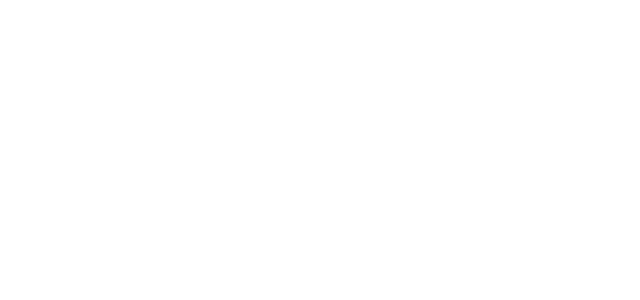
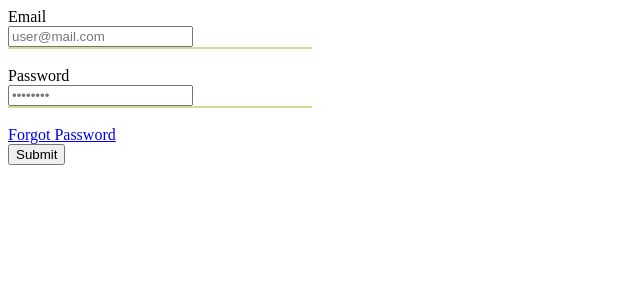
Before and after one commit to JuliaZavalnuk/SagasLife_WEB, a Next.js app: page / in a window 1280 px wide. Shown: the top 300 px of the page, without its empty margins (0-640 px from the left). Built offline with nearby package versions, Linux system fonts and the light colour scheme.

Commit message:
LoginStart
Just some staff i did before

```diff
--- /dev/null
+++ b/components/Login.jsx
@@ -0,0 +1,9 @@
+import Form from './LoginComponents/Form';
+
+const Login = () => (
+    <div>
+      <Form/>
+    </div>
+  );
+
+  export default Login;
--- /dev/null
+++ b/components/LoginComponents/Form.jsx
@@ -0,0 +1,48 @@
+import GreenLine from "./GreenLine";
+
+
+const Input = props => (
+<div>
+  <div className = {`${props.name}`}>
+      <label className= 'FormLabel'>{props.name}</label><br/>
+      <input
+      type = {`type${props.name}`}
+      className = 'FormInput'
+      placeholder = {`${props.placeholder}`}
+      name = {`${props.name}`}
+      noValidate
+      //onChange = {this.handleChange}
+      />
+
+  </div>
+  <GreenLine />
+</div>
+);
+
+
+
+const Ref = props => (
+  <div className = {`div${props.name}`}>
+    <a className = {`ref${props.name}`} href = '#'>{props.text}</a>
+  </div>
+);
+
+const Button = props => (
+  <div className = {`div${props.name}`}>
+    <button className = {`but${props.name}`} type = {`type${props.name}`}>{props.name}</button>
+  </div>
+);
+
+
+export default function Form() {
+
+
+    return (
+      <form>
+        <Input name = 'Email' placeholder = 'user@mail.com'/>
+        <Input name = 'Password' placeholder = '••••••••'/>
+        <Ref name = 'ForgotPassword' text = 'Forgot Password'/>
+        <Button name = 'Submit'/>
+      </form>
+    );
+  }
--- /dev/null
+++ b/components/LoginComponents/GreenLine.jsx
@@ -0,0 +1,9 @@
+export default function GreenLine() {
+  return (
+  <svg height="16" width="304">
+    <g fill="none">
+      <path stroke="#98BF1F" d="M0 1 l304 0" />
+    </g>
+  </svg>
+  );
+}
--- a/components/Nav.js
+++ /dev/null
@@ -1,56 +0,0 @@
-import React from 'react'
-import Link from 'next/link'
-
-const links = [
-  { href: 'https://zeit.co/now', label: 'ZEIT' },
-  { href: 'https://github.com/zeit/next.js', label: 'GitHub' },
-].map(link => {
-  link.key = `nav-link-${link.href}-${link.label}`
-  return link
-})
-
-const Nav = () => (
-  <nav>
-    <ul>
-      <li>
-        <Link href="/">
-          <a>Home</a>
-        </Link>
-      </li>
-      {links.map(({ key, href, label }) => (
-        <li key={key}>
-          <a href={href}>{label}</a>
-        </li>
-      ))}
-    </ul>
-
-    <style jsx>{`
-      :global(body) {
-        margin: 0;
-        font-family: -apple-system, BlinkMacSystemFont, Avenir Next, Avenir,
-          Helvetica, sans-serif;
-      }
-      nav {
-        text-align: center;
-      }
-      ul {
-        display: flex;
-        justify-content: space-between;
-      }
-      nav > ul {
-        padding: 4px 16px;
-      }
-      li {
-        display: flex;
-        padding: 6px 8px;
-      }
-      a {
-        color: #067df7;
-        text-decoration: none;
-        font-size: 13px;
-      }
-    `}</style>
-  </nav>
-)
-
-export default Nav
--- a/pages/index.js
+++ b/pages/index.js
@@ -1,6 +1,6 @@
 import React from 'react'
 import Head from 'next/head'
-import Nav from '../components/nav'
+import Login from '../components/Login'
 
 //import '../styles/notifications.css';
 
@@ -10,7 +10,7 @@
       <title>Home</title>
       <link rel="icon" href="/favicon.ico" />
     </Head>
-    {/* {login Vlad} */}
+    {<Login/>}
     {/* {User profile Jenya} */}
   </div>
 )
```
